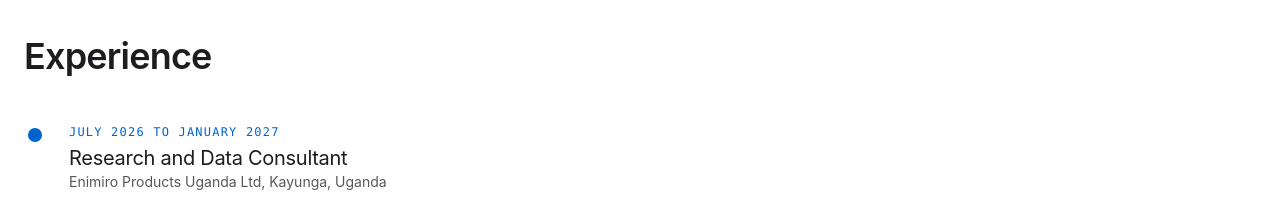
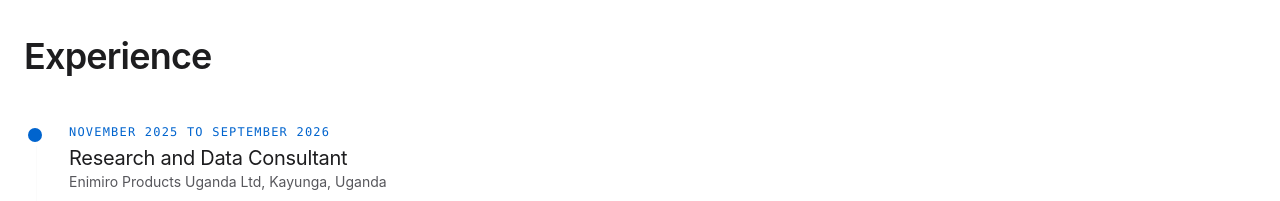
Before and after one commit to mugarrajohnson/portfolio, a website: page index.html in a window 1280 px wide. Shown: the part 2860-3061 px from the top of the page. Drawn offline with nearby package versions, Linux system fonts and the light colour scheme.

Commit message:
Update index.html

```diff
--- a/index.html
+++ b/index.html
@@ -347,7 +347,7 @@ Download CV <span class="sr-only">(PDF)</span></a>
 
 <li class="ml-8 relative reveal">
 <span aria-hidden="true" class="absolute -left-[41px] top-1 w-3.5 h-3.5 rounded-full bg-brand ring-4 ring-background"></span>
-<p class="font-mono text-xs uppercase tracking-widest text-primary mb-1">July 2026 to January 2027</p>
+<p class="font-mono text-xs uppercase tracking-widest text-primary mb-1">November 2025 to September 2026</p>
 <h3 class="text-xl text-ink">Research and Data Consultant</h3>
 <p class="text-muted text-sm mb-3">Enimiro Products Uganda Ltd, Kayunga, Uganda</p>
 <p class="text-ink/70">Coordinate with the data team to collect, clean, and organize operational data on farming, production, sales, and sustainability. Maintain the Python pipeline from SurveyCTO into PostgreSQL with exports for dashboards, keep the farmer master auditable, and turn analysis into training material and management reports.</p>
```
